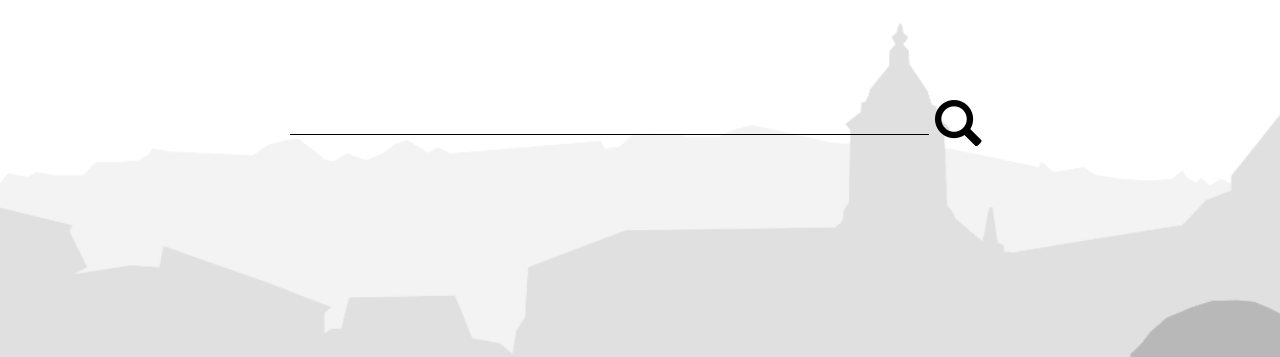
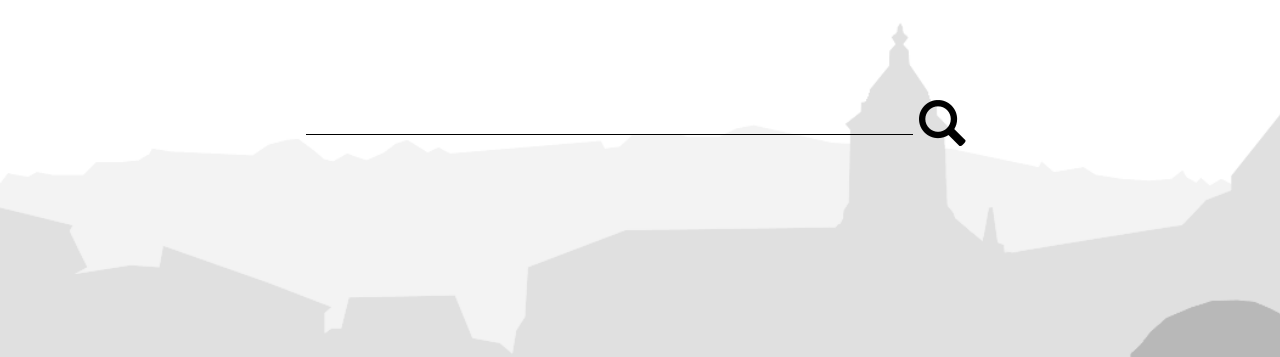
Before and after one commit to ZiTAL/bermiotarra, a PHP site: page /search.php in a window 1280 px wide. Shown: the part 154-511 px from the top of the page. Run offline with PHP 8.4, Linux system fonts and the light colour scheme.

```diff
--- a/web/public/css/bermiotarra.css
+++ b/web/public/css/bermiotarra.css
@@ -101,12 +101,14 @@ a {
   color: black;
 }
 
-#content {padding-bottom: 3em;}
+#content {
+	padding: 0 1rem 3em 1rem;
+}
 
 /*Ezkutatutakoak*/
 br, label {display:none; position:absolute;}
 
-/*Bermiottarra*/
+/*Bermiotarra*/
 
 h1 {
    font-size: 640%;
```
